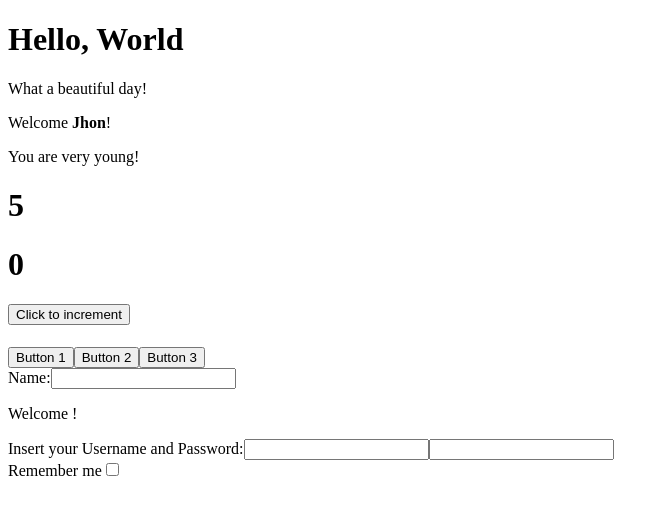
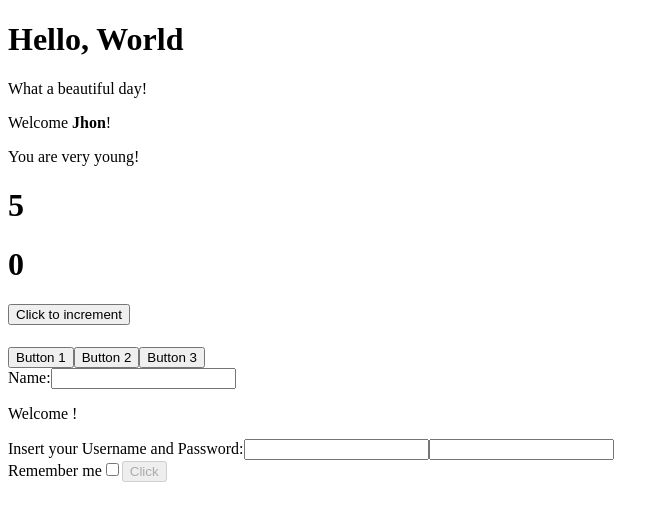
Before and after one commit to camilla-devasini/react-exercises, a React (Create React App) app: page / in a window 1280 px wide. Shown: the top 520 px of the page, without its empty margins (0-669 px from the left). Built offline with nearby package versions, Linux system fonts and the light colour scheme.

Commit message:
add ex. forms-03

```diff
--- a/src/components/form/Login.js
+++ b/src/components/form/Login.js
@@ -1,23 +1,32 @@
 import React, { useState } from 'react';
+import LoginButton from './LoginButton';
+
 const Login = props => {
 
     const [enteredName, setEnteredName] = useState('');
     const [enteredPassword,setEnteredPassword] = useState('');
     const [checked, setChecked] = useState('');
+    const [isDisabled, setIsDisabled] = useState(true);
 
 
     const nameHandler = event => {
         setEnteredName(event.target.value);
+        setIsDisabled(false);
 
     }
     const passwordHandler = event => {
         setEnteredPassword(event.target.value);
+        setIsDisabled(false);
 
     }
     const checkHandler = event => {
         setChecked(event.target.checked);
     }
 
+    const loginHandler = (event) => {
+        event.preventDefault();
+
+    }
 
 
     return (
@@ -28,6 +37,7 @@ const Login = props => {
             <div>
                 <label>Remember me</label>
                 <input type="checkbox" value={checked} onChange={checkHandler}></input>
+                <LoginButton onLogin={loginHandler} onEnable={isDisabled} />
             </div>
         </form>
     )
--- /dev/null
+++ b/src/components/form/LoginButton.js
@@ -0,0 +1,9 @@
+
+const LoginButton = props => {
+
+    return (
+        <button onClick={props.onLogin} disabled={props.onEnable}>Click</button>
+    )
+}
+
+export default LoginButton;
```
